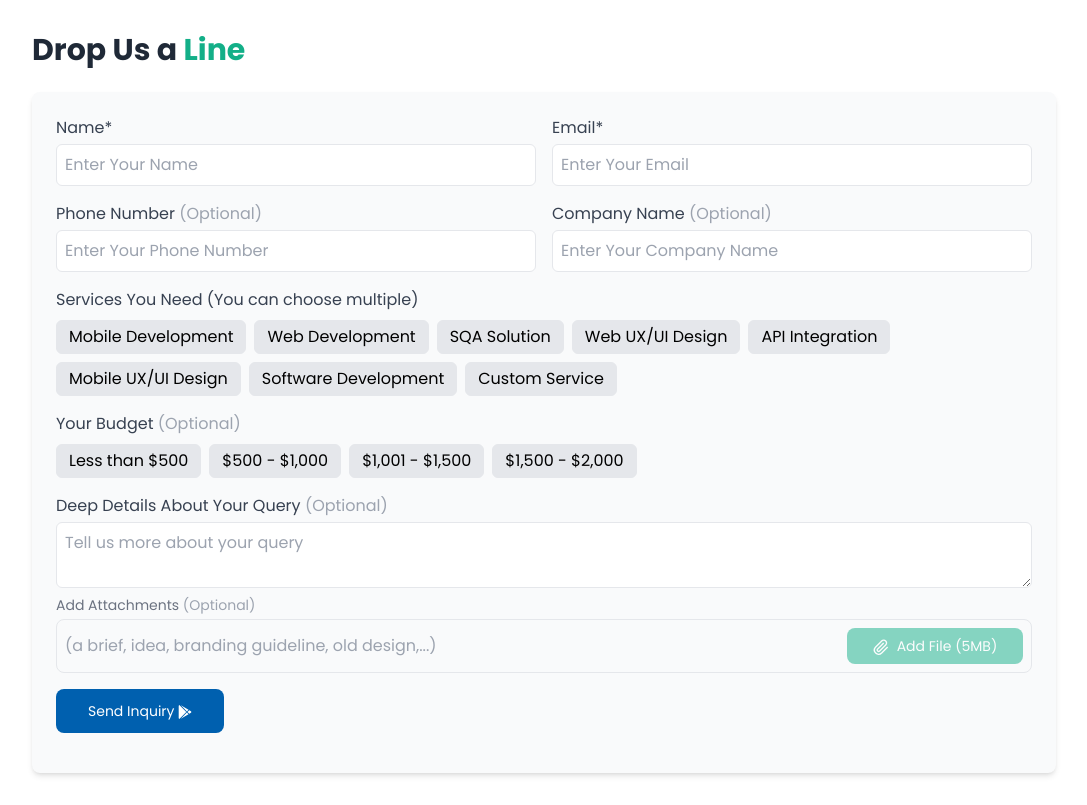
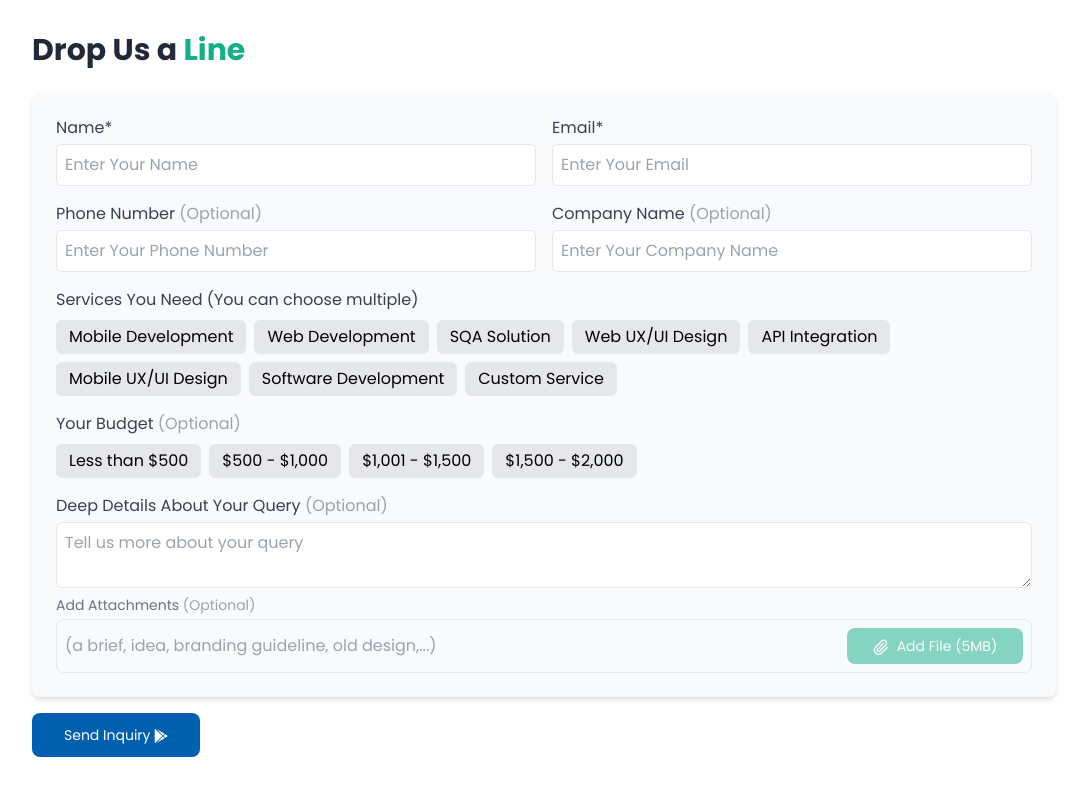
Before and after one commit to alamin71/Mediusware, a React (Vite) app: page / in a window 1280 px wide. Shown: the whole page, without its empty margins (96-1183 px from the left). Built offline with nearby package versions, Linux system fonts and the light colour scheme.

Commit message:
inquiry btn updated class

```diff
--- a/src/Components/React_Assignment.jsx
+++ b/src/Components/React_Assignment.jsx
@@ -114,10 +114,10 @@ const React_Assignment = () => {
         Drop Us a <span className="text-customGreen">Line</span>
       </h1>
       <form
-        className="bg-customFormShadowBg shadow-md rounded-lg p-6 max-w-5xl"
         onSubmit={handleSubmitForm}
         noValidate
       >
+        <div className="bg-customFormShadowBg shadow-md rounded-lg p-6 max-w-5xl">
         <div className="grid grid-cols-1 md:grid-cols-2 gap-4">
           <div>
             <label className="block text-gray-700">Name*</label>
@@ -271,6 +271,7 @@ const React_Assignment = () => {
           </div>
           {fileError && <p className="text-red-500 text-sm">{fileError}</p>}
         </div>
+        </div>
         <button
           type="submit"
           className=" bg-customSubmitBtnBg text-white text-sm p-3 rounded-lg px-8 mt-4 mb-4 hover:bg-blue-600 transition"
```
